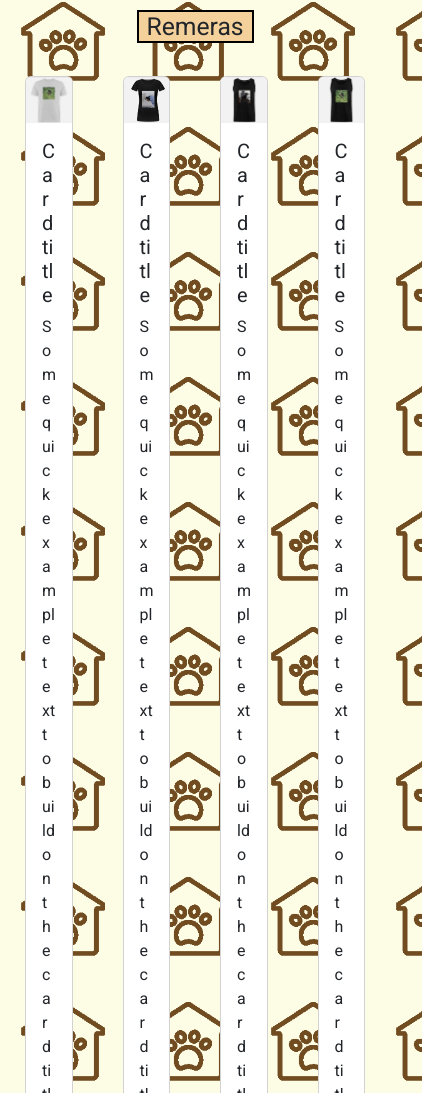
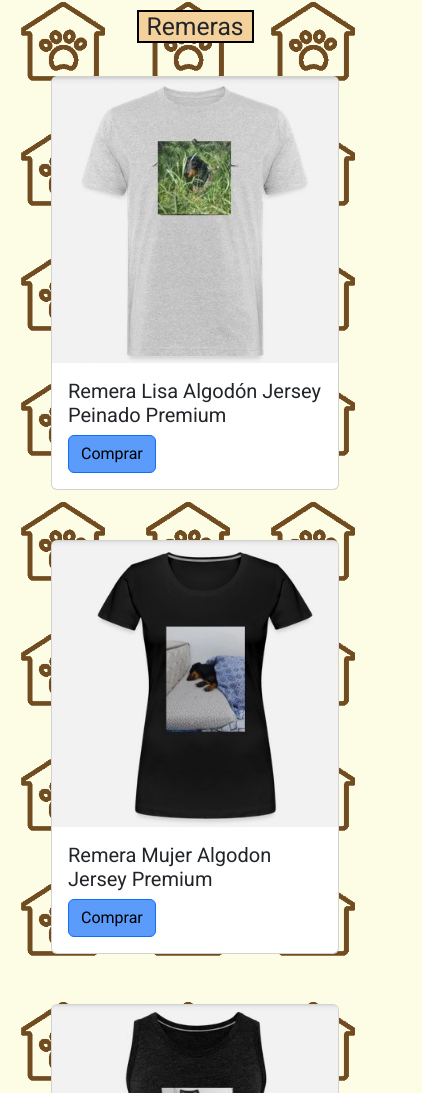
Before and after one commit to FrancoR-Orellana/desarrollo-pagina-web, a plain HTML site: page tienda.html in a window 390 px wide. Shown: the part 145-1238 px from the top of the page, 422 px wide, since content can reach past the window. Drawn offline with nearby package versions, Linux system fonts and the light colour scheme.

Commit message:
Se mejora el responsive de la tienda

```diff
--- a/style-tablet.css
+++ b/style-tablet.css
@@ -85,6 +85,14 @@
 
     }
 
+    /*estilos tienda*/
+
+    .contenedor__producto {
+        display: grid;
+        grid-template-columns: 1fr 1fr;
+        grid-template-rows: auto;
+    }
+
 
 }
 @media only screen and (min-width:650px) and (max-width:960px){
@@ -123,6 +131,18 @@
     .video__media{
         display: flex;
         justify-content: center;
+    }
+
+    /*estilos tienda*/
+
+    .contenedor__producto {
+        display: grid;
+        grid-template-columns: 1fr 3fr 1fr;
+        grid-template-rows: auto;
+    }
+
+    .producto{
+        grid-column-start: 2;
     }
 
 }
@@ -213,6 +233,18 @@
 
     }
 
+    /*estilos tienda*/
+
+    .contenedor__producto {
+        display: grid;
+        grid-template-columns: 1fr 3fr 1fr;
+        grid-template-rows: auto;
+    }
+
+    .producto{
+        grid-column-start: 2;
+    }
+
 
 
 
--- a/style.css
+++ b/style.css
@@ -216,6 +216,10 @@ h3 {
     justify-content: center;
 }
 
+.color__producto{
+    background-color: rgb(91, 155, 250);
+}
+
 /*estilos eventos*/
 
 .banner {
--- a/tienda.html
+++ b/tienda.html
@@ -46,33 +46,29 @@
             <div class="card producto" style="width: 18rem;">
                 <img src="Imagenes/capturas/remera-hombre.jpg" class="card-img-top" alt="...">
                 <div class="card-body">
-                  <h5 class="card-title">Card title</h5>
-                  <p class="card-text">Some quick example text to build on the card title and make up the bulk of the card's content.</p>
-                  <a href="https://www.mercadolibre.com" class="btn btn-primary" target="_blank">Comprar</a>
+                  <h5 class="card-title">Remera Lisa Algodón Jersey Peinado Premium</h5>
+                  <a href="https://www.mercadolibre.com" class="btn btn-primary color__producto" target="_blank">Comprar</a>
                 </div>
             </div>
             <div class="card producto" style="width: 18rem;">
                 <img src="Imagenes/capturas/remera-mujer.jpg" class="card-img-top" alt="...">
                 <div class="card-body">
-                  <h5 class="card-title">Card title</h5>
-                  <p class="card-text">Some quick example text to build on the card title and make up the bulk of the card's content.</p>
-                  <a href="https://www.mercadolibre.com" class="btn btn-primary" target="_blank">Comprar</a>
+                  <h5 class="card-title">Remera Mujer Algodon Jersey Premium</h5>
+                  <a href="https://www.mercadolibre.com" class="btn btn-primary color__producto" target="_blank">Comprar</a>
                 </div>
             </div>
             <div class="card producto" style="width: 18rem;">
                 <img src="Imagenes/capturas/musculosa-1.jpg" class="card-img-top" alt="...">
                 <div class="card-body">
-                  <h5 class="card-title">Card title</h5>
-                  <p class="card-text">Some quick example text to build on the card title and make up the bulk of the card's content.</p>
-                  <a href="https://www.mercadolibre.com" class="btn btn-primary" target="_blank">Comprar</a>
+                  <h5 class="card-title">Musculosa Algodon Premium Estampada</h5>
+                  <a href="https://www.mercadolibre.com" class="btn btn-primary color__producto" target="_blank">Comprar</a>
                 </div>
             </div>
             <div class="card producto" style="width: 18rem;">
-                <img src="Imagenes/capturas/muscolosa-2.jpg" class="card-img-top" alt="...">
+                <img src="Imagenes/capturas/muscolosa-2.jpg" class="card-img-top " alt="...">
                 <div class="card-body">
-                  <h5 class="card-title">Card title</h5>
-                  <p class="card-text">Some quick example text to build on the card title and make up the bulk of the card's content.</p>
-                  <a href="https://www.mercadolibre.com" class="btn btn-primary" target="_blank">Comprar</a>
+                  <h5 class="card-title">Musculosa Algodon Premium Estampada </h5>
+                  <a href="https://www.mercadolibre.com" class="btn btn-primary color__producto" target="_blank">Comprar</a>
                 </div>
             </div>
         </div>
@@ -81,33 +77,29 @@
             <div class="card producto" style="width: 18rem;">
                 <img src="Imagenes/capturas/campera.jpg" class="card-img-top" alt="...">
                 <div class="card-body">
-                  <h5 class="card-title">Card title</h5>
-                  <p class="card-text">Some quick example text to build on the card title and make up the bulk of the card's content.</p>
-                  <a href="https://www.mercadolibre.com" class="btn btn-primary" target="_blank">Comprar</a>
+                  <h5 class="card-title">Campera Rustica Lisas Con Cierre Maxima Calidad</h5>
+                  <a href="https://www.mercadolibre.com" class="btn btn-primary color__producto" target="_blank">Comprar</a>
                 </div>
             </div>
             <div class="card producto" style="width: 18rem;">
                 <img src="Imagenes/capturas/buzo-mujer.jpg" class="card-img-top" alt="...">
                 <div class="card-body">
-                  <h5 class="card-title">Card title</h5>
-                  <p class="card-text">Some quick example text to build on the card title and make up the bulk of the card's content.</p>
-                  <a href="https://www.mercadolibre.com" class="btn btn-primary" target="_blank">Comprar</a>
+                  <h5 class="card-title">Buzo Friza Cuello Redondo Dama Premium</h5>
+                  <a href="https://www.mercadolibre.com" class="btn btn-primary color__producto" target="_blank">Comprar</a>
                 </div>
             </div>
             <div class="card producto" style="width: 18rem;">
                 <img src="Imagenes/capturas/buzo-1.jpg" class="card-img-top" alt="...">
                 <div class="card-body">
-                  <h5 class="card-title">Card title</h5>
-                  <p class="card-text">Some quick example text to build on the card title and make up the bulk of the card's content.</p>
-                  <a href="https://www.mercadolibre.com" class="btn btn-primary" target="_blank">Comprar</a>
+                  <h5 class="card-title">Buzo Canguro Capucha Hombre Slim Fit Hoodie</h5>
+                  <a href="https://www.mercadolibre.com" class="btn btn-primary color__producto" target="_blank">Comprar</a>
                 </div>
             </div>
             <div class="card producto" style="width: 18rem;">
                 <img src="Imagenes/capturas/buzo-2.jpg" class="card-img-top" alt="...">
                 <div class="card-body">
-                  <h5 class="card-title">Card title</h5>
-                  <p class="card-text">Some quick example text to build on the card title and make up the bulk of the card's content.</p>
-                  <a href="https://www.mercadolibre.com" class="btn btn-primary" target="_blank">Comprar</a>
+                  <h5 class="card-title">Buzo Canguro Capucha Hombre Slim Fit Hoodie</h5>
+                  <a href="https://www.mercadolibre.com" class="btn btn-primary color__producto" target="_blank">Comprar</a>
                 </div>
             </div>
 
@@ -117,33 +109,29 @@
             <div class="card producto" style="width: 18rem;">
                 <img src="Imagenes/capturas/gorra.jpg" class="card-img-top" alt="...">
                 <div class="card-body">
-                  <h5 class="card-title">Card title</h5>
-                  <p class="card-text">Some quick example text to build on the card title and make up the bulk of the card's content.</p>
-                  <a href="https://www.mercadolibre.com" class="btn btn-primary" target="_blank">Comprar</a>
+                  <h5 class="card-title">Gorra Snapback Cerrada Visera Recta Plana</h5>
+                  <a href="https://www.mercadolibre.com" class="btn btn-primary color__producto" target="_blank">Comprar</a>
                 </div>
             </div>
             <div class="card producto" style="width: 18rem;">
                 <img src="Imagenes/capturas/taza.jpg" class="card-img-top" alt="...">
                 <div class="card-body">
-                  <h5 class="card-title">Card title</h5>
-                  <p class="card-text">Some quick example text to build on the card title and make up the bulk of the card's content.</p>
-                  <a href="https://www.mercadolibre.com" class="btn btn-primary" target="_blank">Comprar</a>
+                  <h5 class="card-title">Vaso Termico Plastico Negro 400cm3 Frio / Calor</h5>
+                  <a href="https://www.mercadolibre.com" class="btn btn-primary color__producto" target="_blank">Comprar</a>
                 </div>
             </div>
             <div class="card producto" style="width: 18rem;">
                 <img src="Imagenes/capturas/bolsa.jpg" class="card-img-top" alt="...">
                 <div class="card-body">
-                  <h5 class="card-title">Card title</h5>
-                  <p class="card-text">Some quick example text to build on the card title and make up the bulk of the card's content.</p>
-                  <a href="https://www.mercadolibre.com" class="btn btn-primary" target="_blank">Comprar</a>
+                  <h5 class="card-title">Bolsa Friselina Premium 45x40 Ecologica</h5>
+                  <a href="https://www.mercadolibre.com" class="btn btn-primary color__producto" target="_blank">Comprar</a>
                 </div>
             </div>
             <div class="card producto" style="width: 18rem;">
                 <img src="Imagenes/capturas/almohada.jpg" class="card-img-top" alt="...">
                 <div class="card-body">
-                  <h5 class="card-title">Card title</h5>
-                  <p class="card-text">Some quick example text to build on the card title and make up the bulk of the card's content.</p>
-                  <a href="https://www.mercadolibre.com" class="btn btn-primary" target="_blank">Comprar</a>
+                  <h5 class="card-title">Almohadas Alina Funda Y Relleno 45x45</h5>
+                  <a href="https://www.mercadolibre.com" class="btn btn-primary color__producto" target="_blank">Comprar</a>
                 </div>
             </div>
         </div>
```
